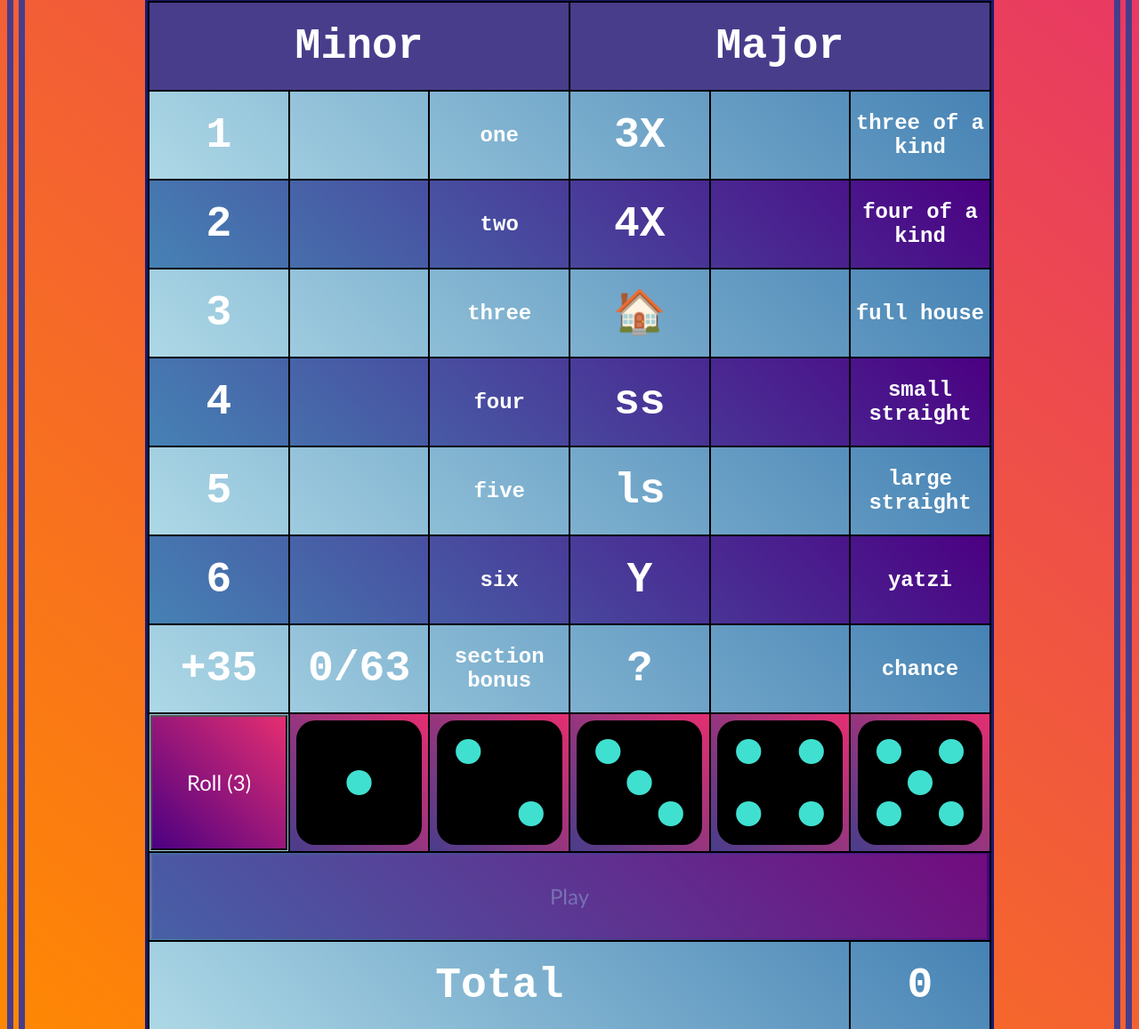
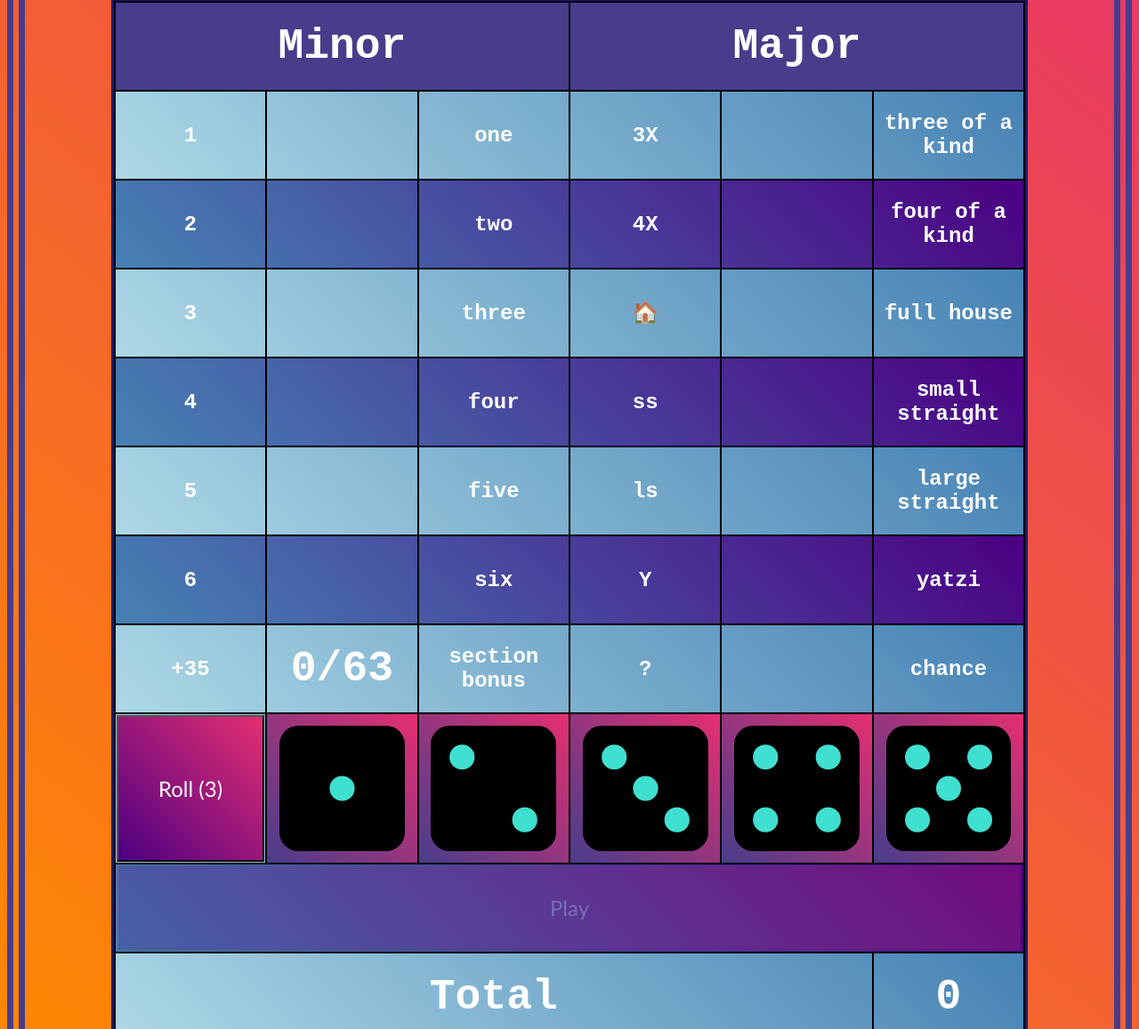
Before and after one commit to reactNoobie/yatzi-classic, a plain HTML site: page index.html in a window 1280 px wide. Shown: the part 308-1465 px from the top of the page at 89% size. Drawn offline with Linux system fonts and the light colour scheme.

Commit message:
Minor UI updates

```diff
--- a/styles/style.css
+++ b/styles/style.css
@@ -54,12 +54,12 @@ table tr:nth-child(2n+1) {
 
 td, th {
     height: 4rem;
-    width: 12vw;
+    width: 13vw;
     text-align: center;
 }
 
 tfoot tr:nth-child(1) {
-    height: 12vw;
+    height: 13vw;
 }
 
 tfoot button {
@@ -67,7 +67,7 @@ tfoot button {
     height: 100%;
 }
 
-.score, .name, tfoot {
+.score, tfoot {
     font-size: 2rem;
 }
 
```
